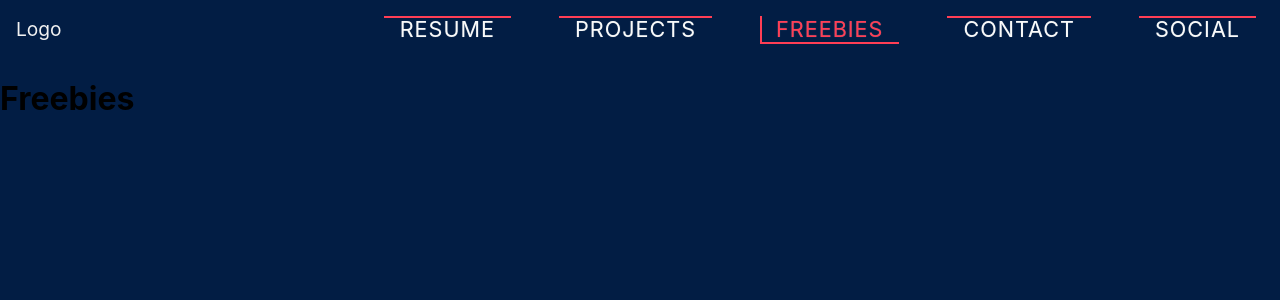
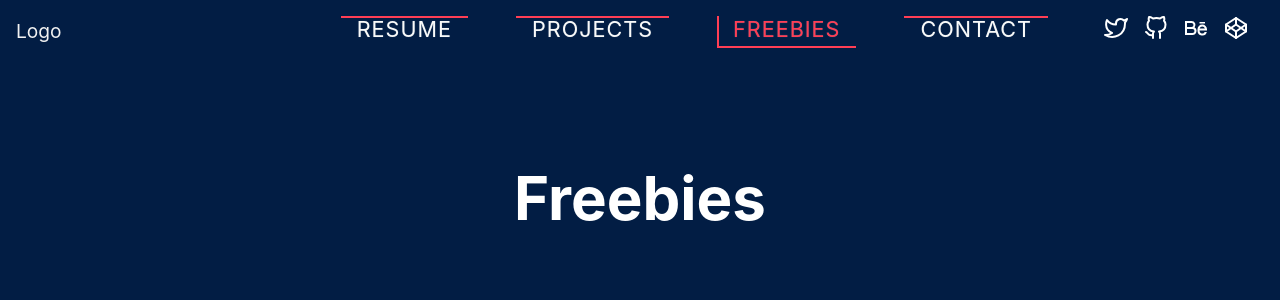
Before and after one commit to annamardesign/AnnaPortfolio, a React (Create React App) app: page /freebies in a window 1280 px wide. Shown: the top 300 px of the page. Built offline with nearby package versions, Linux system fonts and the light colour scheme.

Commit message:
Social Media Panel build

```diff
--- a/package.json
+++ b/package.json
@@ -8,6 +8,7 @@
     "@testing-library/user-event": "^7.2.1",
     "react": "^16.13.1",
     "react-dom": "^16.13.1",
+    "react-icons": "^3.11.0",
     "react-router-dom": "^5.2.0",
     "react-scripts": "3.4.3",
     "react-widgets": "^5.0.0-beta.21"
--- a/src/App.js
+++ b/src/App.js
@@ -6,7 +6,6 @@ import Resume from "./resume";
 import Projects from "./projects";
 import Freebies from "./freebies";
 import Contact from "./contact";
-import SocialMedia from "./socialmedia";
 import './App.css';
 
 
@@ -22,9 +21,8 @@ function App() {
       <Route path="/projects" component={Projects}/>
       <Route path="/freebies" component={Freebies}/>
       <Route path="/contact" component={Contact}/>
-      <Route path="/socialmedia" component={SocialMedia}/>
       <Redirect from="/" exact to ="/resume"/>
-      <Redirect from="/logo"to ="/resume"/>
+      <Redirect from="/logo" exact to ="/resume"/>
       <Redirect to="/not-found"/>
       </Switch>
     </main>
--- a/src/contact.jsx
+++ b/src/contact.jsx
@@ -1,7 +1,7 @@
 import React, { Component } from 'react';
 class Contact extends Component {
     render() {
-        return (<div><h1>Contact</h1></div>  );
+        return (<div className="page"><h1>Contact</h1></div>  );
     }
 }
 
--- a/src/freebies.jsx
+++ b/src/freebies.jsx
@@ -2,7 +2,7 @@ import React, { Component } from 'react';
 class Freebies extends Component {
 
     render() {
-        return ( <div><h1>Freebies</h1></div> );
+        return ( <div className="page"><h1>Freebies</h1></div> );
     }
 }
 
--- a/src/illustration.jsx
+++ b/src/illustration.jsx
@@ -2,7 +2,7 @@ import React, { Component } from 'react';
 class Illustration extends Component {
 
     render() {
-        return ( <div><h1>Illustration Projects Subpage</h1></div> );
+        return ( <div className="page"><h1>Illustration Projects Subpage</h1></div> );
     }
 }
 
--- a/src/index.css
+++ b/src/index.css
@@ -110,3 +110,44 @@ code {
     background-color: #021D44;
     height: 10rem;
   }
+ /* SOCIAL MEDIA */
+   .social-container {
+    background: #021D44;
+    margin-right: 1rem;
+    position: relative;
+	  display: inline-block;
+    padding: 0 1rem;
+	  outline: none;
+	  color: #F9FAFA;
+    text-decoration: none;
+    line-height: 1.5rem;
+    justify-content: center;
+    align-items: center;
+    }
+
+    a.social {
+      justify-content: space-between;
+      margin-left: 1rem;
+      color: #FFFFFF;
+
+     }
+    a.social:hover {
+    transform: translateY(-2px);
+    color: #888;
+    transition: color 0.5s;
+    }
+
+    .icon {
+    display: inline-block;
+    align-items: center;
+    justify-content: space-between;
+    -webkit-transition: all 150ms linear;
+    -moz-transition: all 150ms linear;
+    -ms-transition: all 150ms linear;
+    -o-transition: all 150ms linear;
+    transition: all 150ms linear;
+    line-height: 1;
+    font-size: 1.5rem;
+    margin-bottom: 0;
+    color: #FFFFFF;
+    }
--- a/src/navbar.jsx
+++ b/src/navbar.jsx
@@ -1,5 +1,9 @@
 import React, { Component } from 'react';
-import {NavLink} from "react-router-dom";
+import { NavLink, Link } from "react-router-dom";
+import { FiTwitter} from 'react-icons/fi';
+import { FiGithub } from 'react-icons/fi';
+import { RiBehanceLine} from 'react-icons/ri';
+import { FiCodepen } from 'react-icons/fi';
 import "./navbar.css";
 
 const NavBar = () => {
@@ -10,7 +14,12 @@ const NavBar = () => {
     <NavLink to="/projects" className="navli" activeClassName="active">Projects</NavLink>
     <NavLink to="/freebies" className="navli" activeClassName="active">Freebies</NavLink>
     <NavLink to="/contact" className="navli" activeClassName="active">Contact</NavLink>
-    <NavLink to="/socialmedia" className="navli" activeClassName="active">Social</NavLink>
+    <ul className="social-container">
+    <li className="icon"><a href="https://www.twitter.com/annamardesign" className="social" activeClassName="active"><FiTwitter /></a></li>
+    <li className="icon"><a href="https://www.github.com/annamardesign" className="social" activeClassName="active"><FiGithub /></a></li>
+    <li className="icon"><a href="https://www.behance.net/AnnaMarino" className="social" activeClassName="active"><RiBehanceLine /></a></li>
+    <li className="icon"><a href="https://www.codepen.io/annamardesigns/pens/" className="social" activeClassName="active"><FiCodepen /></a></li>
+    </ul>
   </div>  );
 }
 
--- a/src/resume.jsx
+++ b/src/resume.jsx
@@ -1,7 +1,7 @@
 import React, { Component } from 'react';
 class Resume extends Component {
     render() {
-        return ( <div><h1>Resume</h1></div> );
+        return ( <div className="page"><h1>Resume</h1></div> );
     }
 }
 
--- a/src/socialmedia.jsx
+++ /dev/null
@@ -1,8 +0,0 @@
-import React, { Component } from 'react';
-class SocialMedia extends Component {
-    render() {
-        return (<div><h1>Social Media Links Panel</h1></div>  );
-    }
-}
-
-export default SocialMedia ;
--- a/src/website.jsx
+++ b/src/website.jsx
@@ -3,7 +3,7 @@ import React, { Component } from 'react';
 class Website extends Component {
 
     render() {
-        return ( <div><h1>Website Projects Subpage</h1></div> );
+        return ( <div className="page"><h1>Website Projects Subpage</h1></div> );
     }
 }
 
```
Also changed, not shown: src/components/NavLink.jsx (deleted, +0 -8 lines), src/socialmedia.css (deleted), 1 other file (tests, documents, lock files or other folders).
